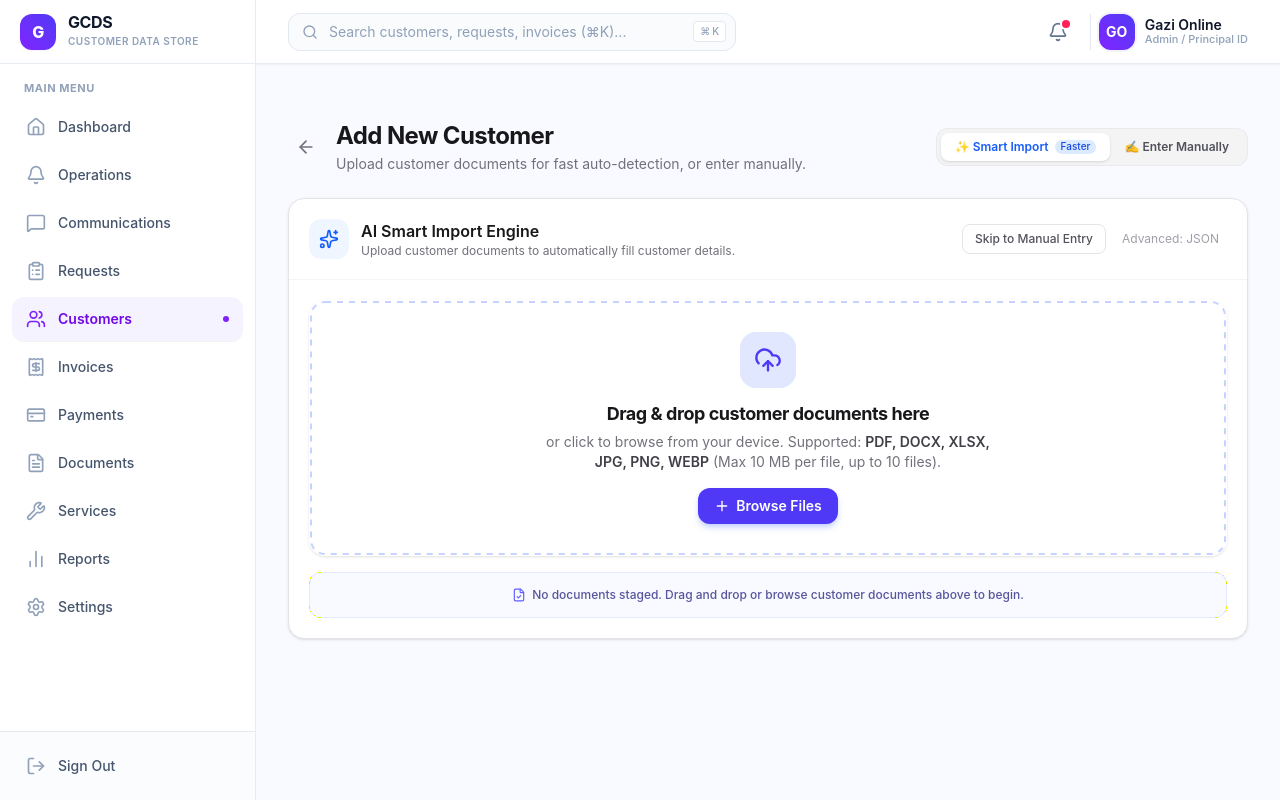
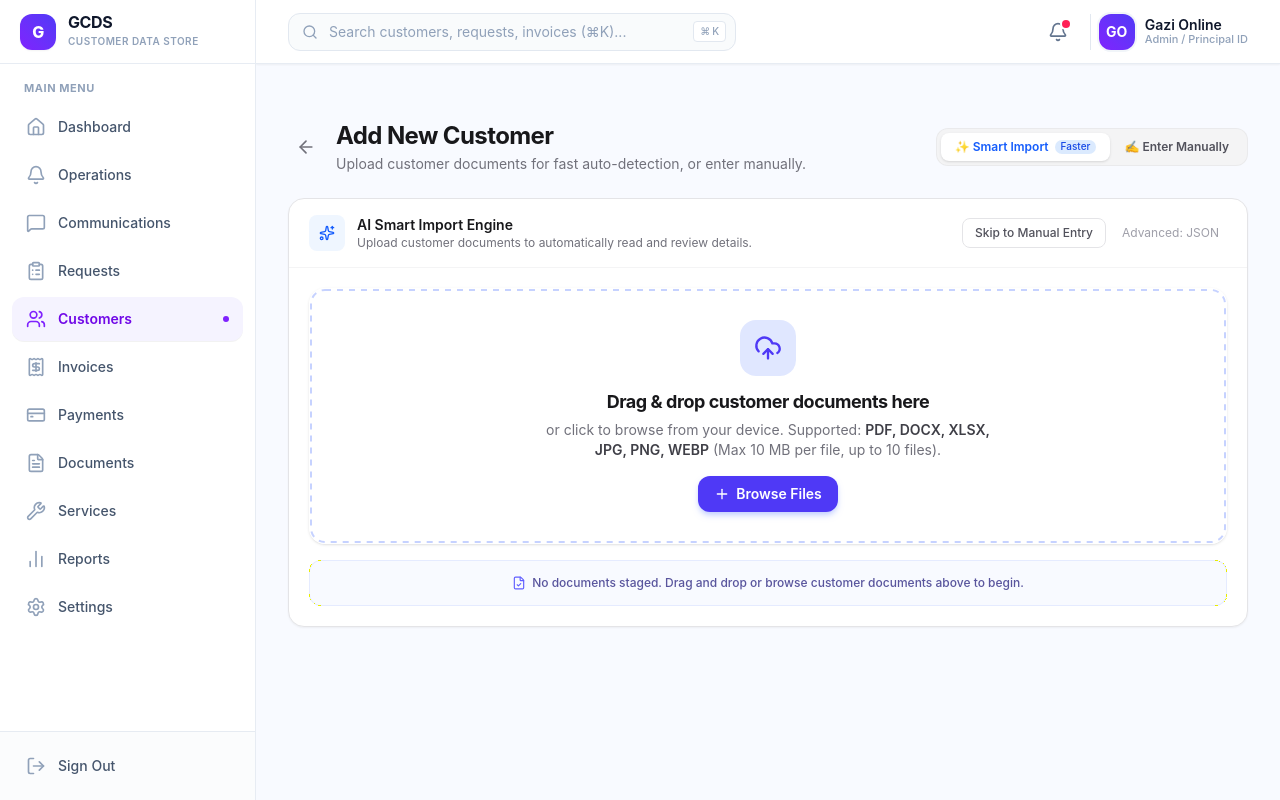
Before and after one commit to gazi-online/gazi-customer-data-store, a Next.js app: page /customers/new in a window 1280 px wide. Built offline with nearby package versions, Linux system fonts and the light colour scheme.

Commit message:
refactor(customers): polish smart import review ux

```diff
--- a/src/components/AiSmartImportEngine/index.tsx
+++ b/src/components/AiSmartImportEngine/index.tsx
@@ -497,17 +497,17 @@ export function AiSmartImportEngine({
   };
 
   return (
-    <div className="bg-white dark:bg-zinc-900 border border-zinc-200 dark:border-zinc-800 rounded-2xl shadow-sm overflow-hidden mb-6">
+    <div className="bg-white dark:bg-zinc-900 border border-zinc-200 dark:border-zinc-800 rounded-2xl shadow-xs overflow-hidden mb-6 transition-all">
       {/* Calm Header */}
-      <div className="p-5 border-b border-zinc-100 dark:border-zinc-800 flex flex-col sm:flex-row sm:items-center sm:justify-between gap-3">
+      <div className="px-5 py-4 border-b border-zinc-100 dark:border-zinc-800 flex flex-col sm:flex-row sm:items-center sm:justify-between gap-3">
         <div className="flex items-center space-x-3">
-          <div className="w-10 h-10 rounded-xl bg-blue-50 dark:bg-blue-950/50 flex items-center justify-center text-blue-600 dark:text-blue-400">
-            <Sparkles className="w-5 h-5" />
+          <div className="w-9 h-9 rounded-lg bg-blue-50 dark:bg-blue-950/40 flex items-center justify-center text-blue-600 dark:text-blue-400 shrink-0">
+            <Sparkles className="w-4 h-4" />
           </div>
           <div>
-            <h2 className="text-base font-semibold text-zinc-900 dark:text-zinc-100">AI Smart Import Engine</h2>
+            <h2 className="text-sm font-semibold text-zinc-900 dark:text-zinc-100">AI Smart Import Engine</h2>
             <p className="text-xs text-zinc-500 dark:text-zinc-400">
-              Upload customer documents to automatically fill customer details.
+              Upload customer documents to automatically read and review details.
             </p>
           </div>
         </div>
--- a/src/components/forms/CustomerForm.tsx
+++ b/src/components/forms/CustomerForm.tsx
@@ -481,21 +481,21 @@ export function CustomerForm({ initialData }: CustomerFormProps) {
 
       {/* Review Banner: Source Documents context & Change Documents action */}
       {workflowMode === 'review' && (
-        <div className="bg-blue-50/80 dark:bg-blue-950/30 border border-blue-200 dark:border-blue-800/60 rounded-xl p-4 flex flex-col sm:flex-row sm:items-center sm:justify-between gap-3 shadow-sm animate-in fade-in slide-in-from-top-2">
-          <div className="space-y-1">
+        <div className="bg-blue-50/70 dark:bg-blue-950/30 border border-blue-200/80 dark:border-blue-800/50 rounded-xl p-4 flex flex-col sm:flex-row sm:items-center sm:justify-between gap-3 shadow-2xs animate-in fade-in slide-in-from-top-2">
+          <div className="space-y-1.5">
             <div className="flex items-center space-x-2">
               <CheckCircle2 className="h-4 w-4 text-blue-600 dark:text-blue-400 shrink-0" />
-              <p className="text-sm font-semibold text-blue-950 dark:text-blue-100">
+              <p className="text-sm font-semibold text-zinc-900 dark:text-zinc-100">
                 Extracted from documents — Review and edit fields
               </p>
             </div>
             {importMeta?.sourceDocuments && importMeta.sourceDocuments.length > 0 && (
-              <div className="flex flex-wrap items-center gap-1.5 pt-1">
-                <span className="text-xs text-blue-700 dark:text-blue-300 font-medium mr-1">Contributed documents:</span>
+              <div className="flex flex-wrap items-center gap-1.5 pt-0.5">
+                <span className="text-xs text-zinc-500 dark:text-zinc-400 font-medium mr-1">Source documents:</span>
                 {importMeta.sourceDocuments.map((doc, idx) => (
                   <span
                     key={idx}
-                    className="inline-flex items-center text-[11px] font-medium bg-white dark:bg-zinc-800 text-zinc-700 dark:text-zinc-300 px-2 py-0.5 rounded border border-blue-200 dark:border-zinc-700 shadow-2xs"
+                    className="inline-flex items-center text-[11px] font-medium bg-white dark:bg-zinc-800 text-zinc-700 dark:text-zinc-300 px-2.5 py-0.5 rounded-md border border-zinc-200 dark:border-zinc-700 shadow-2xs"
                   >
                     {doc.name} {doc.side !== 'Single' && `(${doc.side})`}
                   </span>
@@ -506,7 +506,7 @@ export function CustomerForm({ initialData }: CustomerFormProps) {
           <button
             type="button"
             onClick={() => setWorkflowMode('smart_import')}
-            className="text-xs font-semibold text-blue-700 dark:text-blue-300 hover:text-blue-900 dark:hover:text-blue-100 self-start sm:self-auto px-3 py-1.5 rounded-lg border border-blue-300 dark:border-blue-800 hover:bg-blue-100/50 dark:hover:bg-blue-900/50 transition-colors"
+            className="text-xs font-semibold text-blue-700 dark:text-blue-300 hover:text-blue-900 dark:hover:text-blue-100 self-start sm:self-auto px-3.5 py-1.5 rounded-lg border border-blue-200 dark:border-blue-800 bg-white dark:bg-zinc-800 hover:bg-blue-50/50 dark:hover:bg-zinc-700/50 transition-colors shadow-2xs"
           >
             Change Documents
           </button>
@@ -872,7 +872,7 @@ export function CustomerForm({ initialData }: CustomerFormProps) {
 
       {/* Mobile Sticky Save Action Bar for effortless one-tap save in review/manual modes */}
       {(isEditing || workflowMode === 'manual' || workflowMode === 'review') && (
-        <div className="sm:hidden fixed bottom-0 left-0 right-0 p-3 bg-white/95 dark:bg-zinc-900/95 backdrop-blur-md border-t border-zinc-200 dark:border-zinc-800 z-30 shadow-lg flex items-center justify-between gap-3">
+        <div className="sm:hidden fixed bottom-0 left-0 right-0 p-3 pb-[max(0.75rem,env(safe-area-inset-bottom))] bg-white/95 dark:bg-zinc-900/95 backdrop-blur-md border-t border-zinc-200 dark:border-zinc-800 z-30 shadow-lg flex items-center justify-between gap-3">
           <button
             type="button"
             onClick={() => {
@@ -882,7 +882,7 @@ export function CustomerForm({ initialData }: CustomerFormProps) {
                 router.back();
               }
             }}
-            className="px-4 py-2.5 border border-zinc-300 dark:border-zinc-700 text-xs font-semibold text-zinc-700 dark:text-zinc-300 rounded-lg bg-zinc-50 dark:bg-zinc-800"
+            className="px-4 py-2.5 border border-zinc-300 dark:border-zinc-700 text-xs font-semibold text-zinc-700 dark:text-zinc-300 rounded-lg bg-zinc-50 dark:bg-zinc-800 active:bg-zinc-100 transition-colors"
           >
             {workflowMode === 'review' ? "Documents" : "Back"}
           </button>
@@ -890,7 +890,7 @@ export function CustomerForm({ initialData }: CustomerFormProps) {
             type="button"
             onClick={handleSubmit(onSubmit)}
             disabled={isLoading}
-            className="flex-1 py-2.5 px-4 bg-blue-600 hover:bg-blue-700 text-white text-xs font-bold rounded-lg shadow-sm flex items-center justify-center gap-2"
+            className="flex-1 py-2.5 px-4 bg-blue-600 hover:bg-blue-700 active:bg-blue-800 disabled:opacity-50 text-white text-xs font-semibold rounded-lg shadow-xs flex items-center justify-center gap-2 transition-all"
           >
             {isLoading && <Loader2 className="h-4 w-4 animate-spin" />}
             {isEditing ? "Save Changes" : workflowMode === 'review' ? "Save Customer" : "Add Customer"}
```
